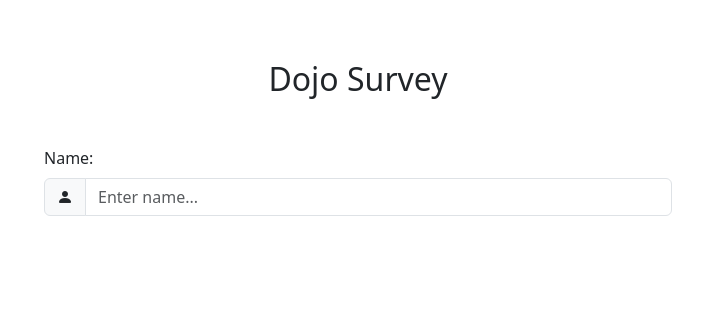
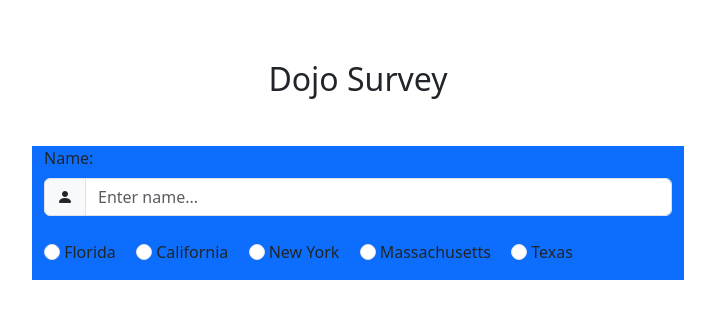
Before and after one commit to igutierrez04/dojo_survey_assignment, a Python web app: template templates/index.html in a window 1280 px wide. Shown: the top 319 px of that part, without its empty margins (282-997 px from the left). Run offline with Jinja, Linux system fonts and the light colour scheme; the template is opened without the code that fills it, so the values that code supplies are empty; the page is wider than the window, and the part outside it is not shown.

Commit message:
working on radio buttons

```diff
--- a/templates/index.html
+++ b/templates/index.html
@@ -23,7 +23,7 @@
 
         <div class="row justify-content-center my-5">
 
-            <div class="col-lg-6">
+            <div class="col-lg-6 bg-primary">
                 <!-- form -->
                 <form action="">
                     <label for="name" class="form-label">Name:</label>
@@ -33,7 +33,27 @@
                         </span>
                         <input type="text" id="name" class="form-control" placeholder="Enter name...">
                     </div>
-                    <label for="email" class="form-label"></label>
+
+                    <div class="form-check-inline pb-3">
+                        <input type="radio" class="form-check-input" name="location1">
+                        <label for="location1" class="form-check-label">Florida</label>
+                    </div>
+                    <div class="form-check-inline pb-3">
+                        <input type="radio" class="form-check-input" name="location2">
+                        <label for="location2" class="form-check-label">California</label>
+                    </div>
+                    <div class="form-check-inline pb-3">
+                        <input type="radio" class="form-check-input" name="location3">
+                        <label for="location3" class="form-check-label">New York</label>
+                    </div>
+                    <div class="form-check-inline pb-3">
+                        <input type="radio" class="form-check-input" name="location4">
+                        <label for="location4" class="form-check-label">Massachusetts</label>
+                    </div>
+                    <div class="form-check-inline pb-3">
+                        <input type="radio" class="form-check-input" name="location5">
+                        <label for="location5" class="form-check-label">Texas</label>
+                    </div>
                 </form>
             </div>
         </div>
```
